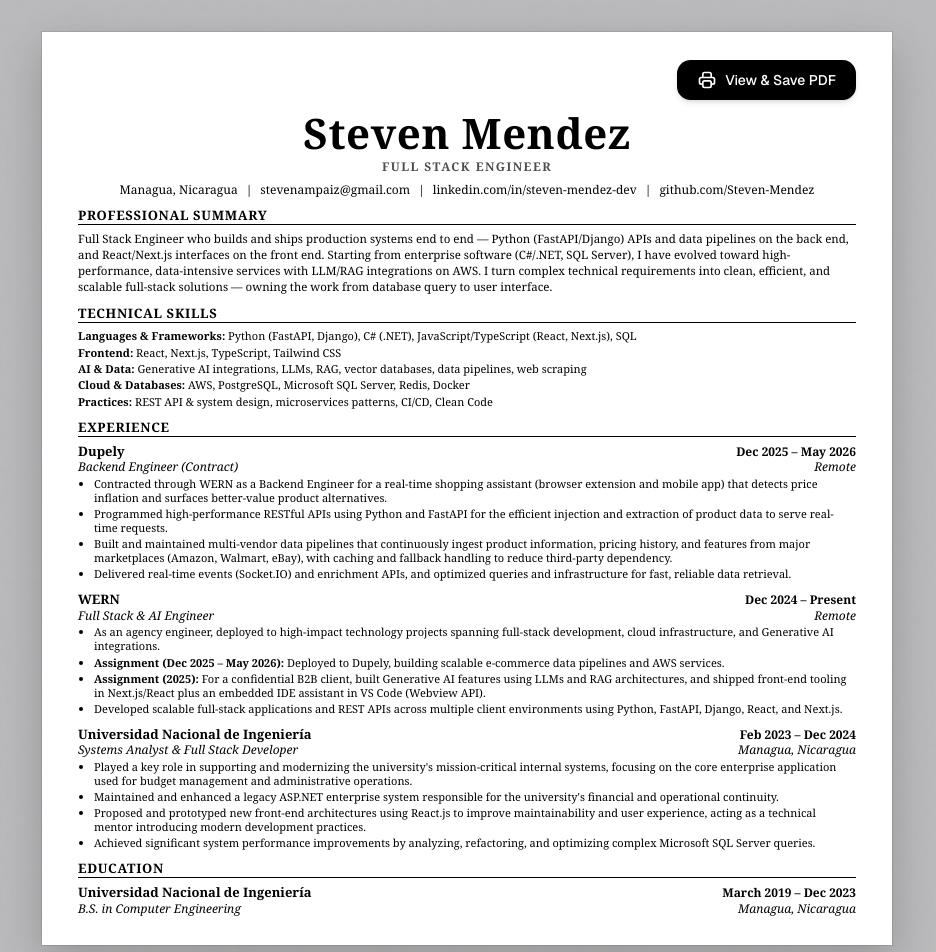
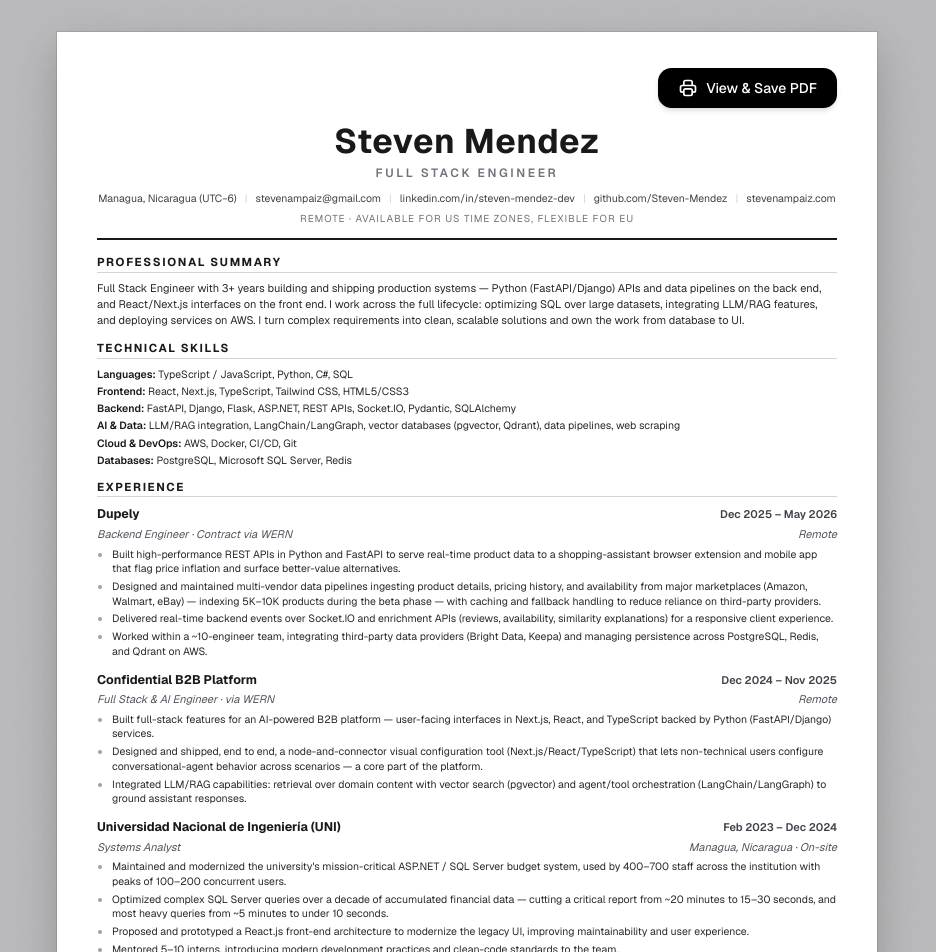
Before and after one commit to Steven-Mendez/my-portfolio-v2, a Next.js app: page /resume in a window 1280 px wide. Shown: the top 952 px of the page, without its empty margins (173-1109 px from the left). Built offline with nearby package versions, Linux system fonts and the light colour scheme.

Commit message:
feat(resume): enhance layout and content for improved readability and presentation

```diff
--- a/app/resume/page.tsx
+++ b/app/resume/page.tsx
@@ -12,8 +12,11 @@ export const metadata: Metadata = {
 };
 
 export default function ResumePage() {
-  const sectionTitleClass = "mb-1.5 border-b border-black pb-0.5 text-[13px] leading-none font-bold tracking-[0.05em] text-black uppercase";
+  const sectionTitleClass =
+    "mb-2 border-b border-zinc-300 pb-1 text-[11.5px] leading-none font-bold tracking-[0.14em] text-zinc-900 uppercase";
   const rowClass = "flex items-baseline justify-between gap-4";
+  const bulletListClass =
+    "mt-1 ml-[15px] list-disc list-outside space-y-[3px] text-[10.5px] leading-[1.4] text-zinc-800 marker:text-zinc-400";
 
   return (
     <>
@@ -26,8 +29,12 @@ export default function ResumePage() {
           body {
             padding-top: 1cm;
             padding-bottom: 1cm;
-            padding-left: 1.5cm;
-            padding-right: 1.5cm;
+            padding-left: 1.4cm;
+            padding-right: 1.4cm;
+          }
+          /* Keep a job/project block from being split across two pages. */
+          .resume-block {
+            break-inside: avoid;
           }
           /* Force the white sheet (and colors) to print even when the browser's
              "Background graphics" option is off — otherwise the PDF exports with
@@ -38,116 +45,156 @@ export default function ResumePage() {
           }
         }
       `}} />
-      <div className="min-h-screen bg-zinc-200/80 py-8 font-serif text-black print:block print:min-h-0 print:h-auto print:bg-white print:py-0">
-        <main className="mx-auto max-w-[850px] bg-white px-9 py-7 shadow-[0_16px_40px_rgba(0,0,0,0.2)] ring-1 ring-black/10 print:max-w-none print:px-0 print:py-0 print:shadow-none print:ring-0">
+      <div className="min-h-screen bg-zinc-200/80 py-8 font-sans text-zinc-900 print:block print:h-auto print:min-h-0 print:bg-white print:py-0">
+        <main className="mx-auto max-w-[820px] bg-white px-10 py-9 shadow-[0_16px_40px_rgba(0,0,0,0.2)] ring-1 ring-black/10 print:max-w-none print:px-0 print:py-0 print:shadow-none print:ring-0">
 
-          <div className="flex justify-end mb-3 print:hidden font-sans">
+          <div className="mb-4 flex justify-end font-sans print:hidden">
             <PrintButton />
           </div>
 
-          <header className="mb-3 text-center">
-            <h1 className="text-[42px] leading-none font-semibold tracking-[0.015em] text-black">Steven Mendez</h1>
-            <p className="mt-1 text-[12px] font-semibold uppercase tracking-[0.12em] text-black/70">{portfolioData.profile.role}</p>
-            <div className="mt-1.5 flex flex-wrap items-center justify-center gap-x-2 gap-y-0.5 text-[12px] leading-tight">
-              <span>Managua, Nicaragua</span>
-              <span>|</span>
-              <a href={`mailto:${portfolioData.profile.contactEmail}`} className="text-black hover:underline">{portfolioData.profile.contactEmail}</a>
-              <span>|</span>
-              <a href={portfolioData.socials.linkedin} target="_blank" rel="noopener noreferrer" className="text-black hover:underline">linkedin.com/in/steven-mendez-dev</a>
-              <span>|</span>
-              <a href={portfolioData.socials.github} target="_blank" rel="noopener noreferrer" className="text-black hover:underline">github.com/Steven-Mendez</a>
+          {/* ---------- Header ---------- */}
+          <header className="mb-4 border-b-2 border-zinc-900 pb-3 text-center">
+            <h1 className="text-[34px] leading-none font-bold tracking-[0.02em] text-zinc-900">
+              Steven Mendez
+            </h1>
+            <p className="mt-1.5 text-[12px] font-semibold uppercase tracking-[0.22em] text-zinc-500">
+              {portfolioData.profile.role}
+            </p>
+            <div className="mt-2.5 flex flex-wrap items-center justify-center gap-x-2 gap-y-0.5 text-[10.5px] leading-tight text-zinc-700">
+              <span>Managua, Nicaragua (UTC&#8722;6)</span>
+              <span className="text-zinc-300">|</span>
+              <a href={`mailto:${portfolioData.profile.contactEmail}`} className="text-zinc-700 hover:underline">{portfolioData.profile.contactEmail}</a>
+              <span className="text-zinc-300">|</span>
+              <a href={portfolioData.socials.linkedin} target="_blank" rel="noopener noreferrer" className="text-zinc-700 hover:underline">linkedin.com/in/steven-mendez-dev</a>
+              <span className="text-zinc-300">|</span>
+              <a href={portfolioData.socials.github} target="_blank" rel="noopener noreferrer" className="text-zinc-700 hover:underline">github.com/Steven-Mendez</a>
+              <span className="text-zinc-300">|</span>
+              <a href={portfolioData.seo.url} target="_blank" rel="noopener noreferrer" className="text-zinc-700 hover:underline">stevenampaiz.com</a>
             </div>
+            <p className="mt-1.5 text-[10px] uppercase tracking-[0.1em] text-zinc-500">
+              Remote &middot; Available for US time zones, flexible for EU
+            </p>
           </header>
 
-          <section className="mb-3">
+          {/* ---------- Summary ---------- */}
+          <section className="mb-3.5">
             <h2 className={sectionTitleClass}>Professional Summary</h2>
-            <p className="text-[11.5px] leading-[1.4] text-black">
-              Full Stack Engineer who builds and ships production systems end to end — Python (FastAPI/Django) APIs and data
-              pipelines on the back end, and React/Next.js interfaces on the front end. Starting from enterprise software
-              (C#/.NET, SQL Server), I have evolved toward high-performance, data-intensive services with LLM/RAG integrations
-              on AWS. I turn complex technical requirements into clean, efficient, and scalable full-stack solutions — owning
-              the work from database query to user interface.
+            <p className="text-[11px] leading-[1.45] text-zinc-800">
+              Full Stack Engineer with 3+ years building and shipping production systems &mdash; Python (FastAPI/Django) APIs
+              and data pipelines on the back end, and React/Next.js interfaces on the front end. I work across the full
+              lifecycle: optimizing SQL over large datasets, integrating LLM/RAG features, and deploying services on AWS.
+              I turn complex requirements into clean, scalable solutions and own the work from database to UI.
             </p>
           </section>
 
-          <section className="mb-3">
+          {/* ---------- Skills ---------- */}
+          <section className="mb-3.5">
             <h2 className={sectionTitleClass}>Technical Skills</h2>
-            <div className="space-y-0.5 text-[11px] leading-[1.3]">
-              <div><strong className="font-semibold">Languages &amp; Frameworks:</strong> Python (FastAPI, Django), C# (.NET), JavaScript/TypeScript (React, Next.js), SQL</div>
-              <div><strong className="font-semibold">Frontend:</strong> React, Next.js, TypeScript, Tailwind CSS</div>
-              <div><strong className="font-semibold">AI &amp; Data:</strong> Generative AI integrations, LLMs, RAG, vector databases, data pipelines, web scraping</div>
-              <div><strong className="font-semibold">Cloud &amp; Databases:</strong> AWS, PostgreSQL, Microsoft SQL Server, Redis, Docker</div>
-              <div><strong className="font-semibold">Practices:</strong> REST API &amp; system design, microservices patterns, CI/CD, Clean Code</div>
+            <div className="space-y-[3px] text-[10.5px] leading-[1.35] text-zinc-800">
+              <div><strong className="font-semibold text-zinc-900">Languages:</strong> TypeScript / JavaScript, Python, C#, SQL</div>
+              <div><strong className="font-semibold text-zinc-900">Frontend:</strong> React, Next.js, TypeScript, Tailwind CSS, HTML5/CSS3</div>
+              <div><strong className="font-semibold text-zinc-900">Backend:</strong> FastAPI, Django, Flask, ASP.NET, REST APIs, Socket.IO, Pydantic, SQLAlchemy</div>
+              <div><strong className="font-semibold text-zinc-900">AI &amp; Data:</strong> LLM/RAG integration, LangChain/LangGraph, vector databases (pgvector, Qdrant), data pipelines, web scraping</div>
+              <div><strong className="font-semibold text-zinc-900">Cloud &amp; DevOps:</strong> AWS, Docker, CI/CD, Git</div>
+              <div><strong className="font-semibold text-zinc-900">Databases:</strong> PostgreSQL, Microsoft SQL Server, Redis</div>
             </div>
           </section>
 
-          <section className="mb-3">
+          {/* ---------- Experience ---------- */}
+          <section className="mb-3.5">
             <h2 className={sectionTitleClass}>Experience</h2>
 
-            <article className="mb-2.5 text-[11.5px] text-black leading-[1.28]">
+            <article className="resume-block mb-3">
               <div className={rowClass}>
-                <h3 className="font-bold text-[13px]">Dupely</h3>
-                <span className="font-bold whitespace-nowrap text-[12px]">Dec 2025 – May 2026</span>
+                <h3 className="text-[12.5px] font-bold text-zinc-900">Dupely</h3>
+                <span className="text-[11px] font-semibold whitespace-nowrap text-zinc-700">Dec 2025 &ndash; May 2026</span>
               </div>
-              <div className={`${rowClass} mb-0.5`}>
-                <p className="italic text-[12px]">Backend Engineer (Contract)</p>
-                <span className="italic text-[12px] whitespace-nowrap">Remote</span>
+              <div className={`${rowClass} mt-0.5`}>
+                <p className="text-[11px] italic text-zinc-600">Backend Engineer &middot; Contract via WERN</p>
+                <span className="text-[11px] italic whitespace-nowrap text-zinc-600">Remote</span>
               </div>
-              <ul className="ml-4 list-disc list-outside space-y-0.5 text-[11px] leading-[1.28]">
-                <li>Contracted through WERN as a Backend Engineer for a real-time shopping assistant (browser extension and mobile app) that detects price inflation and surfaces better-value product alternatives.</li>
-                <li>Programmed high-performance RESTful APIs using Python and FastAPI for the efficient injection and extraction of product data to serve real-time requests.</li>
-                <li>Built and maintained multi-vendor data pipelines that continuously ingest product information, pricing history, and features from major marketplaces (Amazon, Walmart, eBay), with caching and fallback handling to reduce third-party dependency.</li>
-                <li>Delivered real-time events (Socket.IO) and enrichment APIs, and optimized queries and infrastructure for fast, reliable data retrieval.</li>
+              <ul className={bulletListClass}>
+                <li>Built high-performance REST APIs in Python and FastAPI to serve real-time product data to a shopping-assistant browser extension and mobile app that flag price inflation and surface better-value alternatives.</li>
+                <li>Designed and maintained multi-vendor data pipelines ingesting product details, pricing history, and availability from major marketplaces (Amazon, Walmart, eBay) &mdash; indexing 5K&ndash;10K products during the beta phase &mdash; with caching and fallback handling to reduce reliance on third-party providers.</li>
+                <li>Delivered real-time backend events over Socket.IO and enrichment APIs (reviews, availability, similarity explanations) for a responsive client experience.</li>
+                <li>Worked within a ~10-engineer team, integrating third-party data providers (Bright Data, Keepa) and managing persistence across PostgreSQL, Redis, and Qdrant on AWS.</li>
               </ul>
             </article>
 
-            <article className="mb-2.5 text-[11.5px] text-black leading-[1.28]">
+            <article className="resume-block mb-3">
               <div className={rowClass}>
-                <h3 className="font-bold text-[13px]">WERN</h3>
-                <span className="font-bold whitespace-nowrap text-[12px]">Dec 2024 – Present</span>
+                <h3 className="text-[12.5px] font-bold text-zinc-900">Confidential B2B Platform</h3>
+                <span className="text-[11px] font-semibold whitespace-nowrap text-zinc-700">Dec 2024 &ndash; Nov 2025</span>
               </div>
-              <div className={`${rowClass} mb-0.5`}>
-                <p className="italic text-[12px]">Full Stack &amp; AI Engineer</p>
-                <span className="italic text-[12px] whitespace-nowrap">Remote</span>
+              <div className={`${rowClass} mt-0.5`}>
+                <p className="text-[11px] italic text-zinc-600">Full Stack &amp; AI Engineer &middot; via WERN</p>
+                <span className="text-[11px] italic whitespace-nowrap text-zinc-600">Remote</span>
               </div>
-              <ul className="ml-4 list-disc list-outside space-y-0.5 text-[11px] leading-[1.28]">
-                <li>As an agency engineer, deployed to high-impact technology projects spanning full-stack development, cloud infrastructure, and Generative AI integrations.</li>
-                <li><strong>Assignment (Dec 2025 – May 2026):</strong> Deployed to Dupely, building scalable e-commerce data pipelines and AWS services.</li>
-                <li><strong>Assignment (2025):</strong> For a confidential B2B client, built Generative AI features using LLMs and RAG architectures, and shipped front-end tooling in Next.js/React plus an embedded IDE assistant in VS Code (Webview API).</li>
-                <li>Developed scalable full-stack applications and REST APIs across multiple client environments using Python, FastAPI, Django, React, and Next.js.</li>
+              <ul className={bulletListClass}>
+                <li>Built full-stack features for an AI-powered B2B platform &mdash; user-facing interfaces in Next.js, React, and TypeScript backed by Python (FastAPI/Django) services.</li>
+                <li>Designed and shipped, end to end, a node-and-connector visual configuration tool (Next.js/React/TypeScript) that lets non-technical users configure conversational-agent behavior across scenarios &mdash; a core part of the platform.</li>
+                <li>Integrated LLM/RAG capabilities: retrieval over domain content with vector search (pgvector) and agent/tool orchestration (LangChain/LangGraph) to ground assistant responses.</li>
               </ul>
             </article>
 
-            <article className="text-[11.5px] text-black leading-[1.28]">
+            <article className="resume-block">
               <div className={rowClass}>
-                <h3 className="font-bold text-[13px]">Universidad Nacional de Ingeniería</h3>
-                <span className="font-bold whitespace-nowrap text-[12px]">Feb 2023 – Dec 2024</span>
+                <h3 className="text-[12.5px] font-bold text-zinc-900">Universidad Nacional de Ingeniería (UNI)</h3>
+                <span className="text-[11px] font-semibold whitespace-nowrap text-zinc-700">Feb 2023 &ndash; Dec 2024</span>
               </div>
-              <div className={`${rowClass} mb-0.5`}>
-                <p className="italic text-[12px]">Systems Analyst &amp; Full Stack Developer</p>
-                <span className="italic text-[12px] whitespace-nowrap">Managua, Nicaragua</span>
+              <div className={`${rowClass} mt-0.5`}>
+                <p className="text-[11px] italic text-zinc-600">Systems Analyst</p>
+                <span className="text-[11px] italic whitespace-nowrap text-zinc-600">Managua, Nicaragua &middot; On-site</span>
               </div>
-              <ul className="ml-4 list-disc list-outside space-y-0.5 text-[11px] leading-[1.28]">
-                <li>Played a key role in supporting and modernizing the university&apos;s mission-critical internal systems, focusing on the core enterprise application used for budget management and administrative operations.</li>
-                <li>Maintained and enhanced a legacy ASP.NET enterprise system responsible for the university&apos;s financial and operational continuity.</li>
-                <li>Proposed and prototyped new front-end architectures using React.js to improve maintainability and user experience, acting as a technical mentor introducing modern development practices.</li>
-                <li>Achieved significant system performance improvements by analyzing, refactoring, and optimizing complex Microsoft SQL Server queries.</li>
+              <ul className={bulletListClass}>
+                <li>Maintained and modernized the university&apos;s mission-critical ASP.NET / SQL Server budget system, used by 400&ndash;700 staff across the institution with peaks of 100&ndash;200 concurrent users.</li>
+                <li>Optimized complex SQL Server queries over a decade of accumulated financial data &mdash; cutting a critical report from ~20 minutes to 15&ndash;30 seconds, and most heavy queries from ~5 minutes to under 10 seconds.</li>
+                <li>Proposed and prototyped a React.js front-end architecture to modernize the legacy UI, improving maintainability and user experience.</li>
+                <li>Mentored 5&ndash;10 interns, introducing modern development practices and clean-code standards to the team.</li>
               </ul>
             </article>
           </section>
 
-          <section>
+          {/* ---------- Projects ---------- */}
+          <section className="mb-3.5">
+            <h2 className={sectionTitleClass}>Selected Project</h2>
+            <article className="resume-block">
+              <div className={rowClass}>
+                <h3 className="text-[12px] font-bold text-zinc-900">
+                  Personal Portfolio{' '}
+                  <a href={portfolioData.seo.url} target="_blank" rel="noopener noreferrer" className="text-[11px] font-normal italic text-zinc-600 hover:underline">stevenampaiz.com</a>
+                </h3>
+                <span className="text-[11px] font-semibold whitespace-nowrap text-zinc-700">Next.js &middot; React &middot; TypeScript &middot; GSAP &middot; WebGL</span>
+              </div>
+              <ul className={bulletListClass}>
+                <li>Designed and built a liquid-glass personal site with WebGL/GSAP motion, full SEO and structured data, and CI-enforced accessibility &amp; SEO budgets (Lighthouse CI gated at &ge;95); optimized the hero image from 19&nbsp;MB to 446&nbsp;KB (~98% smaller).</li>
+              </ul>
+            </article>
+          </section>
+
+          {/* ---------- Education ---------- */}
+          <section className="mb-3.5">
             <h2 className={sectionTitleClass}>Education</h2>
-            <article className="text-[11.5px] leading-[1.3] text-black">
+            <article className="resume-block">
               <div className={rowClass}>
-                <h3 className="text-[13px] font-bold">Universidad Nacional de Ingeniería</h3>
-                <span className="text-[12px] font-bold whitespace-nowrap">March 2019 – Dec 2023</span>
+                <h3 className="text-[12px] font-bold text-zinc-900">Universidad Nacional de Ingeniería</h3>
+                <span className="text-[11px] font-semibold whitespace-nowrap text-zinc-700">Mar 2019 &ndash; Dec 2023</span>
               </div>
-              <div className={rowClass}>
-                <p className="italic text-[12px]">B.S. in Computer Engineering</p>
-                <span className="italic text-[12px] whitespace-nowrap">Managua, Nicaragua</span>
+              <div className={`${rowClass} mt-0.5`}>
+                <p className="text-[11px] italic text-zinc-600">B.S. in Computer Engineering</p>
+                <span className="text-[11px] italic whitespace-nowrap text-zinc-600">Managua, Nicaragua</span>
               </div>
             </article>
+          </section>
+
+          {/* ---------- Languages ---------- */}
+          <section>
+            <h2 className={sectionTitleClass}>Languages</h2>
+            <p className="text-[10.5px] leading-[1.4] text-zinc-800">
+              <strong className="font-semibold text-zinc-900">Spanish</strong> &mdash; Native
+              <span className="mx-2 text-zinc-300">|</span>
+              <strong className="font-semibold text-zinc-900">English</strong> &mdash; Professional working proficiency (CEFR&nbsp;B2)
+            </p>
           </section>
 
         </main>
--- a/lib/data.ts
+++ b/lib/data.ts
@@ -88,18 +88,18 @@ export const portfolioData = {
       period: "Dec 2025 - May 2026",
       location: "Remote",
       description:
-        "Contracted through WERN as a Backend Engineer for a real-time shopping assistant (browser extension and mobile app) that detects price inflation and surfaces better-value product alternatives.\n\n• Programmed high-performance RESTful APIs using Python and FastAPI for the efficient injection and extraction of product data, serving real-time requests from the browser extension and mobile app.\n• Built and maintained multi-vendor data pipelines that continuously ingest product information, pricing history, and features from major marketplaces (Amazon, Walmart, eBay), with fallback handling and caching to reduce third-party dependency.\n• Implemented real-time backend events (Socket.IO) and enrichment APIs (reviews, availability, similarity explanations); led query optimization and infrastructure clean-up to keep data retrieval fast and the service stable.",
+        "Contracted through WERN as a Backend Engineer for a real-time shopping assistant (browser extension and mobile app) that detects price inflation and surfaces better-value product alternatives.\n\n• Built high-performance RESTful APIs using Python and FastAPI to serve real-time product data to the browser extension and mobile app.\n• Designed and maintained multi-vendor data pipelines that ingest product information, pricing history, and availability from major marketplaces (Amazon, Walmart, eBay) — indexing 5K–10K products during the beta phase — with caching and fallback handling to reduce third-party dependency.\n• Delivered real-time backend events (Socket.IO) and enrichment APIs (reviews, availability, similarity explanations); worked within a ~10-engineer team, integrating third-party data providers and managing persistence across PostgreSQL, Redis, and Qdrant on AWS.",
       skillsSummary: ["Python", "FastAPI", "AWS", "PostgreSQL", "Redis", "Data Pipelines"],
     },
     {
-      company: "WERN",
+      company: "Confidential B2B Platform",
       logoPath: "/logos/wern_logo.jpeg",
       title: "Full Stack & AI Engineer",
-      contractType: "Full-time",
-      period: "Dec 2024 - Present",
+      contractType: "via WERN",
+      period: "Dec 2024 - Nov 2025",
       location: "Remote",
       description:
-        "At WERN, I deliver high-impact client engagements spanning full-stack development, cloud infrastructure, and Generative AI — building scalable REST APIs and React/Next.js front ends across client environments with Python, FastAPI, Django, React, and TypeScript.\n\n• Assignment (Dec 2025 - May 2026): Deployed to Dupely as a Backend Engineer, building e-commerce data pipelines and AWS services.\n• Previous assignment (2025): For a confidential B2B client, built LLM/RAG-powered features (retrieval over domain content with vector search and agent/tool orchestration) and shipped front-end tooling in Next.js/React and an embedded IDE assistant in VS Code (Webview API).\n• Worked across the stack — Python/FastAPI/Django services, PostgreSQL/vector databases, and React/Next.js/TypeScript interfaces.",
+        "Full-stack engineer on an AI-powered B2B platform, delivered through WERN — working end to end across Next.js/React/TypeScript interfaces and Python (FastAPI/Django) services.\n\n• Designed and shipped, end to end, a node-and-connector visual configuration tool (Next.js/React/TypeScript) that lets non-technical users configure conversational-agent behavior across scenarios — a core part of the platform.\n• Integrated LLM/RAG capabilities: retrieval over domain content with vector search (pgvector) and agent/tool orchestration (LangChain/LangGraph) to ground assistant responses.\n• Worked across the stack — Python/FastAPI/Django services, PostgreSQL/vector databases, and React/Next.js/TypeScript interfaces.",
       skillsSummary: ["Python", "FastAPI", "Django", "Next.js", "React", "TypeScript", "LLMs", "RAG"],
     },
     {
@@ -110,7 +110,7 @@ export const portfolioData = {
       period: "Feb 2023 - Dec 2024",
       location: "Managua, Nicaragua · On-site",
       description:
-        "Supported and modernized the university's mission-critical internal systems, focusing on the core enterprise application used for budget management and vital administrative operations.\n\n• Maintained and enhanced a legacy ASP.NET enterprise system responsible for the university's financial and operational continuity.\n• Proposed and prototyped new front-end architectures in React.js to improve maintainability and user experience, introducing modern development practices to the team as a technical mentor.\n• Refactored and optimized complex Microsoft SQL Server queries for measurable performance gains.\n• Bridged legacy infrastructure with modern stacks, bringing scalable solutions to the engineering team's workflows.",
+        "Supported and modernized the university's mission-critical internal systems, focusing on the core enterprise application used for budget management and vital administrative operations.\n\n• Maintained and modernized a legacy ASP.NET / SQL Server budget system used by 400–700 staff across the institution, with peaks of 100–200 concurrent users.\n• Optimized complex Microsoft SQL Server queries over a decade of accumulated financial data — cutting a critical report from ~20 minutes to 15–30 seconds, and most heavy queries from ~5 minutes to under 10 seconds.\n• Proposed and prototyped a React.js front-end architecture to improve maintainability and user experience, and mentored 5–10 interns on modern development practices.",
       skillsSummary: ["C#", "ASP.NET", "SQL Server", "React", "Clean Architecture"],
     },
   ],
```
